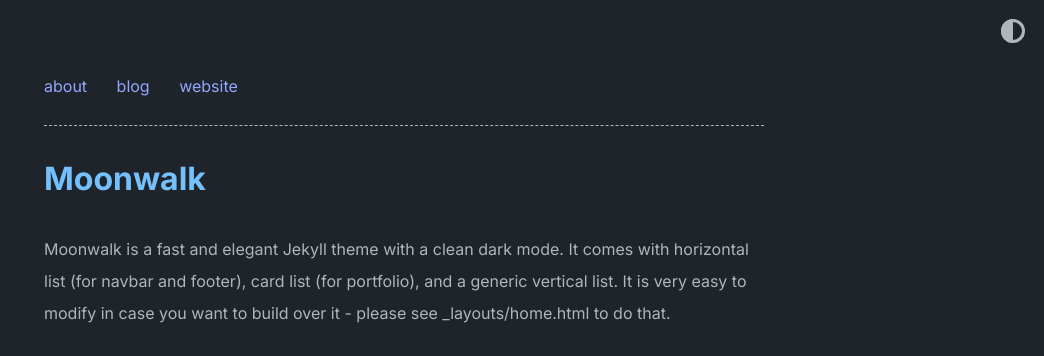
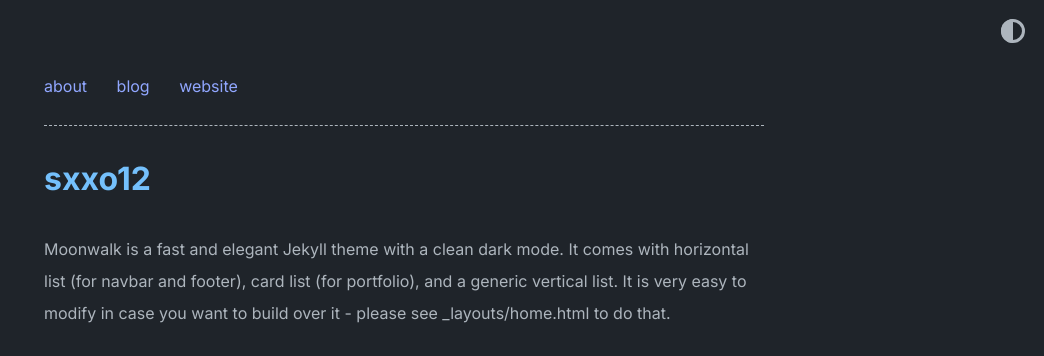
Before and after one commit to sxxo12/sxxo12.github.io, a Jekyll site: the page built from index.md, in a window 1280 px wide. Shown: the top 356 px of the page, without its empty margins (236-1280 px from the left). Built offline with Jekyll 4.4.1, drawn with Linux system fonts in a browser that asks for light colours.

Commit message:
Update _config.yml

```diff
--- a/_config.yml
+++ b/_config.yml
@@ -1,4 +1,4 @@
-title: Moonwalk
+title: sxxo12
 author: Abhinav Saxena
 url: https://www.abhinavsaxena.com/moonwalk # root address of the site
 description: > # description of the site (multiple lines allowed)
```
